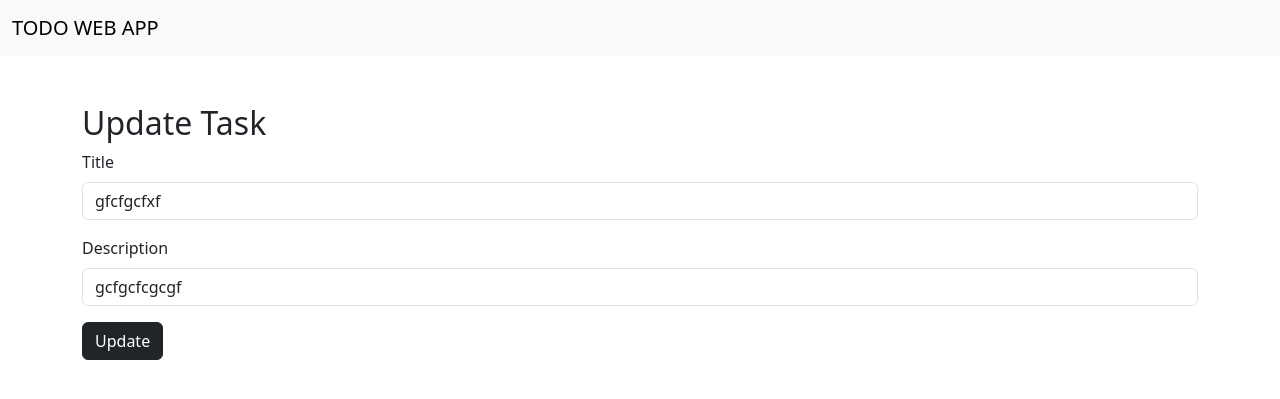
After one commit to mayanksharma52/TODOAPP, a Flask app: page /update/1 in a window 1280 px wide. The commit adds this page. Shown: the top 399 px of the page. Run offline with Flask 3, Linux system fonts and the light colour scheme; data comes from the database, SQL or seed files in the repository.

Commit message:
learb inheritance template and add functionality to uodate button

```diff
--- a/backend/app.py
+++ b/backend/app.py
@@ -1,4 +1,4 @@
-from flask import Flask, render_template, request ,redirect
+from flask import Flask, render_template, request, redirect
 from flask_sqlalchemy import SQLAlchemy
 from datetime import datetime
 import os
@@ -18,27 +18,34 @@ class ToDo(db.Model):
     def __repr__(self) -> str:
         return f"{self.sno} - {self.title}"
 
-@app.route('/',methods=['GET','POST'])
+@app.route('/', methods=['GET', 'POST'])
 def home():
-    if request.method=='POST':
-        title=request.form['title']
-        desc=request.form['desc']
+    if request.method == 'POST':
+        title = request.form['title']
+        desc = request.form['desc']
         todo = ToDo(title=title, desc=desc)
         db.session.add(todo)
         db.session.commit()
-
-
-    allTodo=ToDo.query.all()
-
-
-    return render_template('index.html',allTodo=allTodo)
+    allTodo = ToDo.query.all()
+    return render_template('index.html', allTodo=allTodo)
 
 @app.route('/delete/<int:sno>')
 def delete(sno):
-    todo=ToDo.query.filter_by(sno=sno).first()
+    todo = ToDo.query.filter_by(sno=sno).first()
     db.session.delete(todo)
     db.session.commit()
     return redirect('/')
 
+@app.route('/update/<int:sno>', methods=['GET', 'POST'])
+def update(sno):
+    todo = ToDo.query.filter_by(sno=sno).first()
+    if request.method == 'POST':
+        todo.title = request.form['title']
+        todo.desc = request.form['desc']
+        db.session.commit()
+        return redirect('/')
+    return render_template('update.html', todo=todo)
+
 if __name__ == '__main__':
+    os.makedirs(app.instance_path, exist_ok=True)  # Create the instance folder if it doesn't exist
     app.run(debug=True)
--- /dev/null
+++ b/backend/templates/base.html
@@ -0,0 +1,20 @@
+<!doctype html>
+<html lang="en">
+<head>
+  <meta charset="utf-8">
+  <meta name="viewport" content="width=device-width, initial-scale=1">
+  <title>Bootstrap Todo App</title>
+  <link href="https://cdn.jsdelivr.net/npm/bootstrap@5.3.3/dist/css/bootstrap.min.css" rel="stylesheet" integrity="sha384-QWTKZyjpPEjISv5WaRU9OFeRpok6YctnYmDr5pNlyT2bRjXh0JMhjY6hW+ALEwIH" crossorigin="anonymous">
+</head>
+<body>
+  <nav class="navbar bg-light">
+    <div class="container-fluid">
+      <a class="navbar-brand">TODO WEB APP</a>
+    </div>
+  </nav>
+
+  {% block body %}
+
+  {% endblock body %}
+</body>
+</html>
--- /dev/null
+++ b/backend/templates/update.html
@@ -0,0 +1,18 @@
+{% extends 'base.html' %}
+
+{% block body %}
+  <div class="container my-5">
+    <form action="/update/{{ todo.sno }}" method="POST">
+      <h2>Update Task</h2>
+      <div class="mb-3">
+        <label for="forTitle" class="form-label">Title</label>
+        <input type="text" class="form-control" name="title" id="forTitle" value="{{ todo.title }}" required>
+      </div>
+      <div class="mb-3">
+        <label for="forDesc" class="form-label">Description</label>
+        <input type="text" name="desc" class="form-control" id="forDesc" value="{{ todo.desc }}" required>
+      </div>
+      <button type="submit" class="btn btn-dark">Update</button>
+    </form>
+  </div>
+{% endblock %}
```
Also changed, not shown: backend/templates/index.html (+16 -39 lines).
